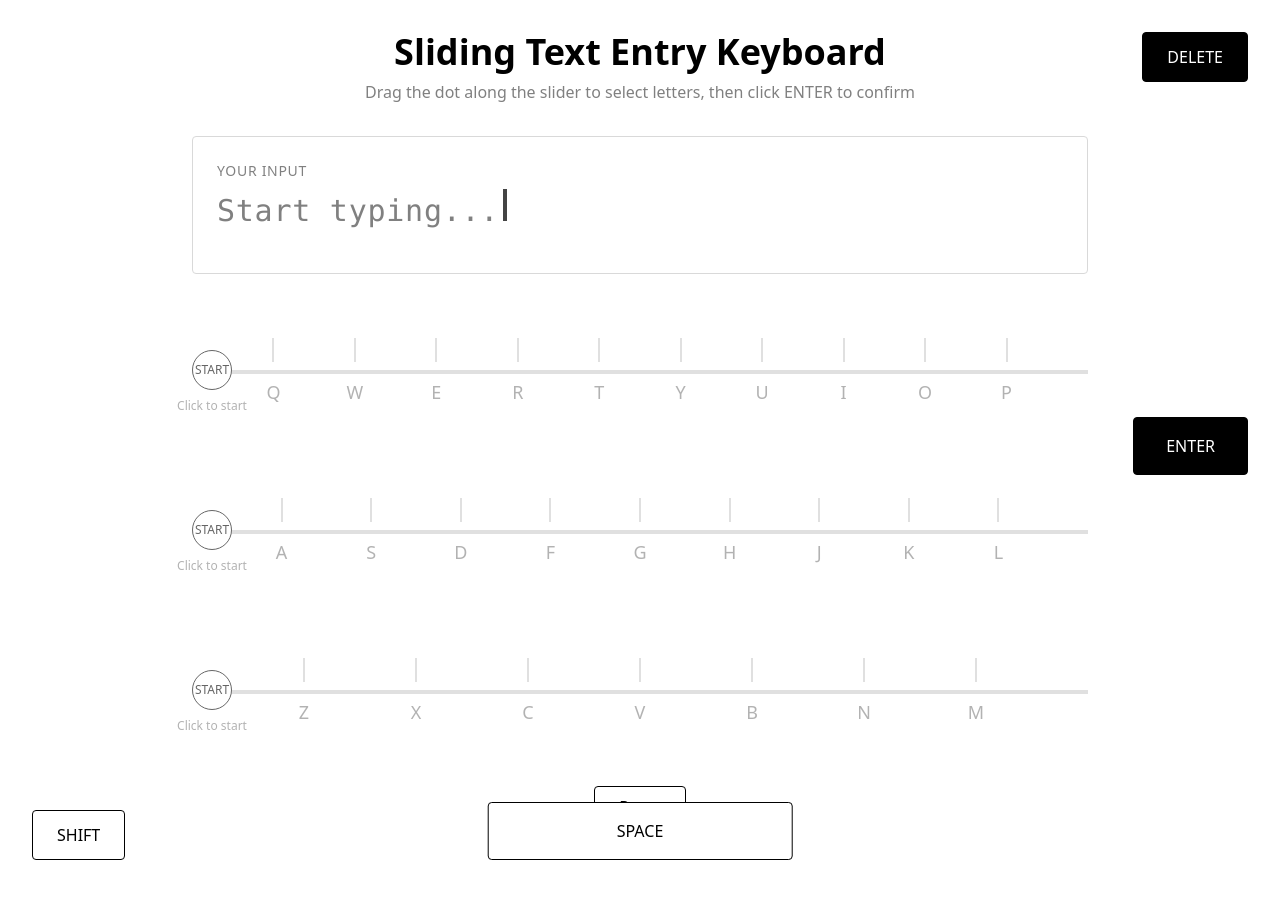
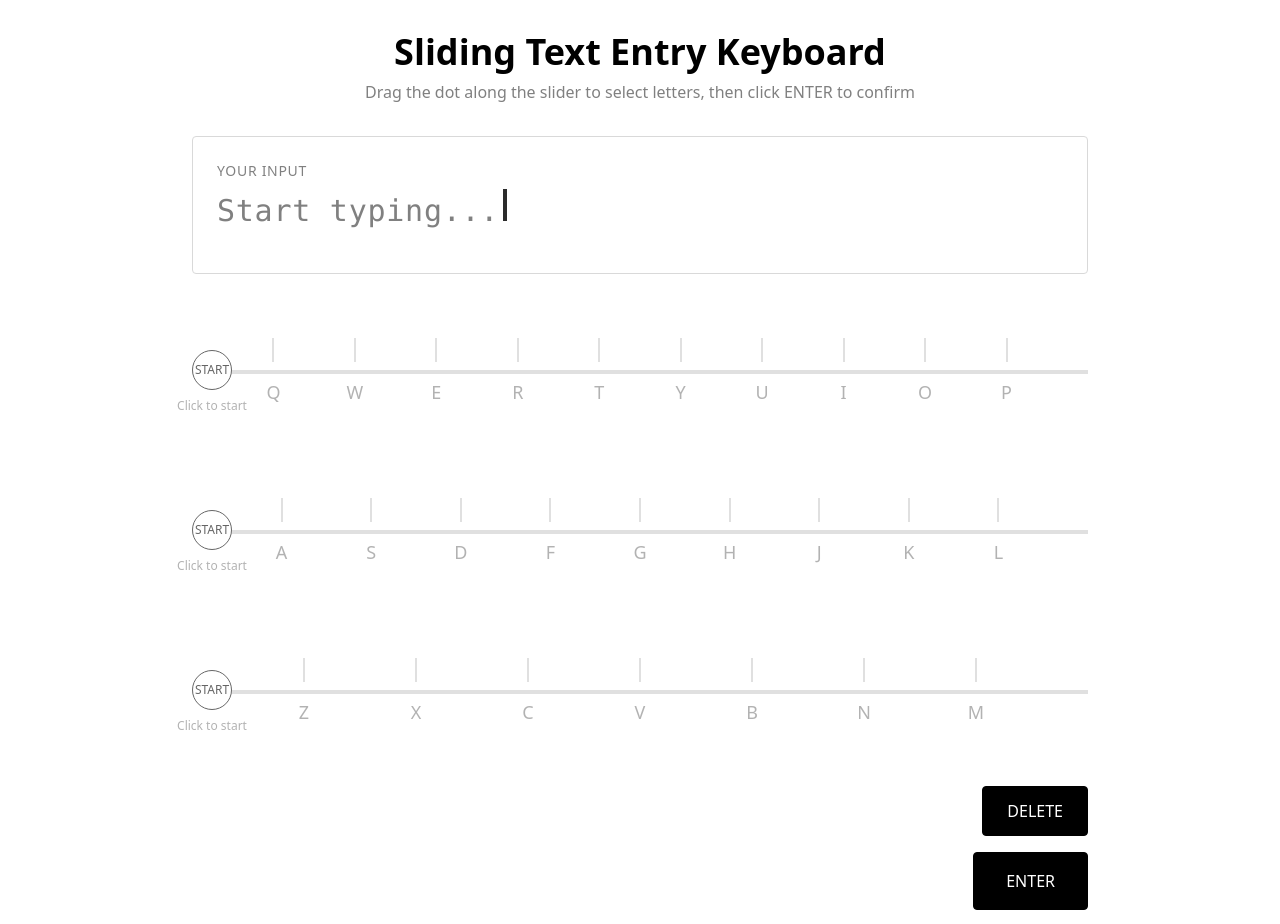
Before and after one commit to thientran01/INFO-463, a React (Vite) app: page / in a window 1280 px wide. Shown: the top 924 px of the page. Before the commit the page ends 892 px from the top, so only its background shows below. Built offline with nearby package versions, Linux system fonts and the light colour scheme; the HTML template or start-up script is replaced by a standard one.

Commit message:
Refactor button positioning
Adjust control button layout to be closer to the keyboard, mimicking a standard keyboard arrangement.

```diff
--- a/src/components/ControlButtons.tsx
+++ b/src/components/ControlButtons.tsx
@@ -14,9 +14,9 @@ export const ControlButtons = ({
   isShiftActive,
 }: ControlButtonsProps) => {
   return (
-    <>
-      {/* Delete - Top Right */}
-      <div className="absolute top-8 right-8">
+    <div className="relative w-full">
+      {/* Top Row - Delete */}
+      <div className="flex justify-end mb-4">
         <button
           onClick={onDelete}
           className="bg-foreground text-background px-6 py-3 rounded font-medium hover:bg-muted-foreground transition-colors border border-foreground"
@@ -25,8 +25,8 @@ export const ControlButtons = ({
         </button>
       </div>
 
-      {/* Submit Enter - Middle Right */}
-      <div className="absolute top-1/2 right-8 transform -translate-y-1/2">
+      {/* Middle Row - Enter on Right */}
+      <div className="flex justify-end mb-4">
         <button
           onClick={onSubmit}
           className="bg-foreground text-background px-8 py-4 rounded font-medium hover:bg-muted-foreground transition-colors border border-foreground"
@@ -35,8 +35,8 @@ export const ControlButtons = ({
         </button>
       </div>
 
-      {/* Shift - Bottom Left */}
-      <div className="absolute bottom-8 left-8">
+      {/* Bottom Row - Shift Left, Space Center */}
+      <div className="flex items-center justify-between gap-4">
         <button
           onClick={onShift}
           className={`px-6 py-3 rounded font-medium transition-colors border ${
@@ -47,17 +47,17 @@ export const ControlButtons = ({
         >
           SHIFT {isShiftActive && '✓'}
         </button>
-      </div>
 
-      {/* Space Bar - Bottom Middle */}
-      <div className="absolute bottom-8 left-1/2 transform -translate-x-1/2">
         <button
           onClick={onSpace}
-          className="bg-background text-foreground px-32 py-4 rounded font-medium hover:bg-muted transition-colors border border-foreground"
+          className="bg-background text-foreground px-32 py-4 rounded font-medium hover:bg-muted transition-colors border border-foreground flex-shrink-0"
         >
           SPACE
         </button>
+
+        {/* Empty div for spacing balance */}
+        <div className="w-[88px]"></div>
       </div>
-    </>
+    </div>
   );
 };
--- a/src/pages/Index.tsx
+++ b/src/pages/Index.tsx
@@ -48,7 +48,7 @@ const Index = () => {
   };
 
   return (
-    <div className="min-h-screen bg-background py-8 px-4 relative">
+    <div className="min-h-screen bg-background py-8 px-4">
       <div className="max-w-6xl mx-auto">
         {/* Header */}
         <div className="text-center mb-8">
@@ -63,8 +63,10 @@ const Index = () => {
         {/* Text Display */}
         <TextDisplay typedText={typedText} />
 
+        {/* Keyboard Area */}
+        <div className="w-full max-w-4xl mx-auto">
           {/* Keyboard Sliders */}
-        <div className="w-full max-w-4xl mx-auto space-y-8 mb-8">
+          <div className="space-y-8 mb-8">
             {KEYBOARD_ROWS.map((letters, index) => (
               <KeyboardSlider
                 key={index}
@@ -77,8 +79,18 @@ const Index = () => {
             ))}
           </div>
 
+          {/* Control Buttons */}
+          <ControlButtons
+            onSpace={handleSpace}
+            onDelete={handleDelete}
+            onShift={handleShift}
+            onSubmit={handleSubmit}
+            isShiftActive={isShiftActive}
+          />
+        </div>
+
         {/* Reset Button */}
-        <div className="flex justify-center mb-8">
+        <div className="flex justify-center mt-8">
           <button
             onClick={handleReset}
             className="bg-background text-foreground px-6 py-2 rounded font-medium hover:bg-muted transition-colors border border-foreground"
@@ -87,15 +99,6 @@ const Index = () => {
           </button>
         </div>
       </div>
-
-      {/* Control Buttons - Positioned Absolutely */}
-      <ControlButtons
-        onSpace={handleSpace}
-        onDelete={handleDelete}
-        onShift={handleShift}
-        onSubmit={handleSubmit}
-        isShiftActive={isShiftActive}
-      />
     </div>
   );
 };
```
Lines whose indentation alone changed are shown as unchanged.
